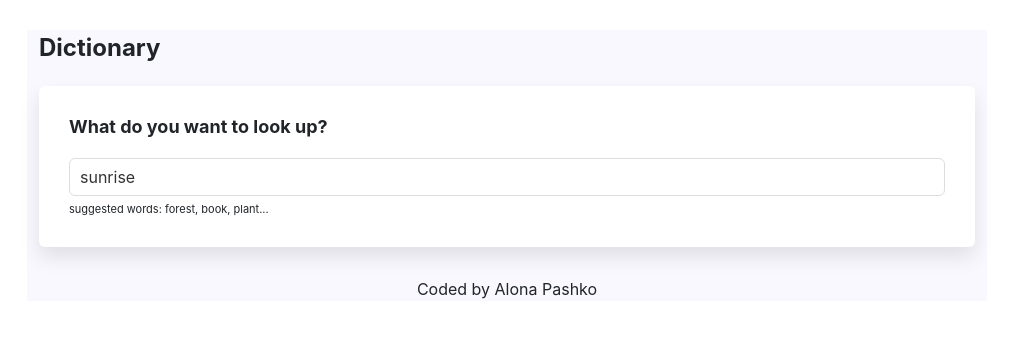
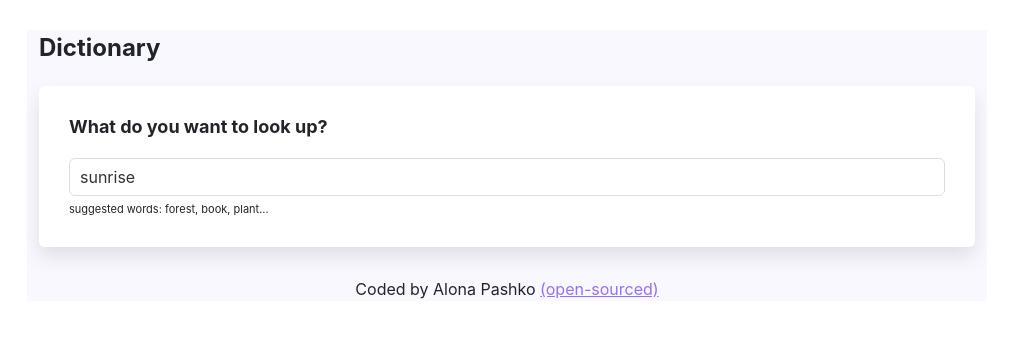
Before and after one commit to AlonaPashko/dictionary-react, a React (Create React App) app: page / in a window 1280 px wide. Shown: the top 338 px of the page, without its empty margins (133-1146 px from the left). Built offline with nearby package versions, Linux system fonts and the light colour scheme; no server answers.

Commit message:
Added a github link

```diff
--- a/src/App.js
+++ b/src/App.js
@@ -11,7 +11,7 @@ export default function App() {
       <Dictionary defaultKeyword="sunrise"/>
      </main>
      <footer className="App-footer">
-      Coded by Alona Pashko
+      Coded by Alona Pashko <a href="https://github.com/AlonaPashko/dictionary-react" target="_blank" rel="noreferrer">(open-sourced)</a>
      </footer>
       </div>
     </div>
```
